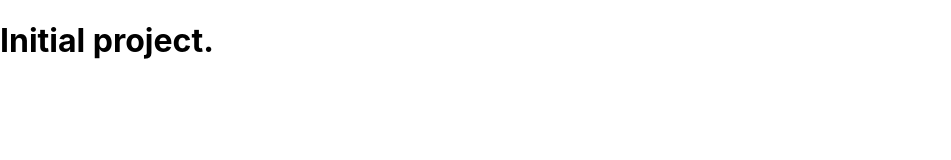
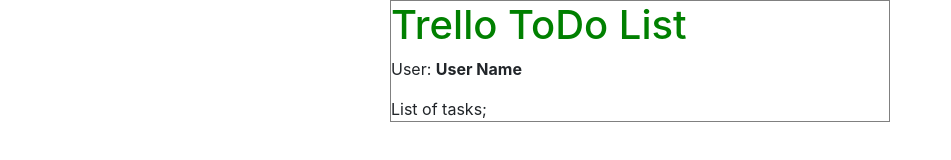
Before and after one commit to vokabud/TrelloToDoList, a React app in the folder TrelloToDoList.Web/: page / in a window 1280 px wide. Shown: the whole page, without its empty margins (0-951 px from the left). Built offline with nearby package versions, Linux system fonts and the light colour scheme.

Commit message:
* bootstrap was added * initial component structure was added

```diff
--- a/TrelloToDoList.Web/package.json
+++ b/TrelloToDoList.Web/package.json
@@ -6,6 +6,7 @@
     "@testing-library/jest-dom": "^4.2.4",
     "@testing-library/react": "^9.5.0",
     "@testing-library/user-event": "^7.2.1",
+    "bootstrap": "^4.4.1",
     "react": "^16.13.1",
     "react-dom": "^16.13.1",
     "react-scripts": "3.4.1"
--- a/TrelloToDoList.Web/public/index.html
+++ b/TrelloToDoList.Web/public/index.html
@@ -2,7 +2,7 @@
 <html lang="en">
   <head>
     <meta charset="utf-8" />
-    <meta name="viewport" content="width=device-width, initial-scale=1" />
+    <meta name="viewport" content="width=device-width, initial-scale=1, shrink-to-fit=no">
     <meta name="theme-color" content="#000000" />
     <meta
       name="description"
--- a/TrelloToDoList.Web/src/Component/App.css
+++ /dev/null
@@ -1,3 +0,0 @@
-.App {
-  text-align: center;
-}
--- a/TrelloToDoList.Web/src/Component/App.js
+++ /dev/null
@@ -1,12 +0,0 @@
-import React from 'react';
-import './App.css';
-
-function App() {
-  return (
-    <h1>
-      Initial project.
-    </h1>
-  );
-}
-
-export default App;
--- /dev/null
+++ b/TrelloToDoList.Web/src/Component/MainPage/MainPage.css
@@ -0,0 +1,11 @@
+.main-page {
+  margin: 0 auto;
+  max-width: 500px;
+  width: 100%;
+
+  border: 1px solid gray;
+}
+
+h1 {
+  color: green;
+}
--- /dev/null
+++ b/TrelloToDoList.Web/src/Component/MainPage/MainPage.js
@@ -0,0 +1,20 @@
+import React from 'react';
+import './MainPage.css';
+import UserName from '../UserName/UserName';
+
+class MainPage extends React.Component {
+  render() {
+      return (
+        <div class="main-page">
+          <h1>
+            Trello ToDo List
+          </h1>
+          <UserName name="User Name"/>
+          <div>
+            List of tasks;
+          </div>
+        </div>);
+  }
+}
+
+export default MainPage;
--- /dev/null
+++ b/TrelloToDoList.Web/src/Component/UserName/UserName.css
@@ -0,0 +1,3 @@
+.user-name p span {
+  font-weight: bold;
+}
--- /dev/null
+++ b/TrelloToDoList.Web/src/Component/UserName/UserName.js
@@ -0,0 +1,15 @@
+import React from 'react';
+import './UserName.css';
+
+class UserName extends React.Component {
+  render() {
+      return (
+          <div class="user-name">
+            <p>
+              User: <span>{this.props.name}</span>
+            </p>
+          </div>);
+  }
+}
+
+export default UserName;
--- a/TrelloToDoList.Web/src/index.css
+++ b/TrelloToDoList.Web/src/index.css
@@ -1,13 +1 @@
-body {
-  margin: 0;
-  font-family: -apple-system, BlinkMacSystemFont, 'Segoe UI', 'Roboto', 'Oxygen',
-    'Ubuntu', 'Cantarell', 'Fira Sans', 'Droid Sans', 'Helvetica Neue',
-    sans-serif;
-  -webkit-font-smoothing: antialiased;
-  -moz-osx-font-smoothing: grayscale;
-}
-
-code {
-  font-family: source-code-pro, Menlo, Monaco, Consolas, 'Courier New',
-    monospace;
-}
+@import "../node_modules/bootstrap/dist/css/bootstrap.css";
--- a/TrelloToDoList.Web/src/index.js
+++ b/TrelloToDoList.Web/src/index.js
@@ -1,11 +1,11 @@
 import React from 'react';
 import ReactDOM from 'react-dom';
 import './index.css';
-import App from './Component/App';
+import MainPage from './Component/MainPage/MainPage';
 import * as serviceWorker from './serviceWorker';
 
 ReactDOM.render(
-  <App/>,
+  <MainPage />,
   document.getElementById('root')
 );
 
```
Also changed, not shown: TrelloToDoList.Web/src/Component/MainPage/MainPage.test.js (added, +9 -0 lines), TrelloToDoList.Web/src/Component/UserName/UserName.test.js (renamed from TrelloToDoList.Web/src/Component/App.test.js, +3 -3 lines), 1 other file.
